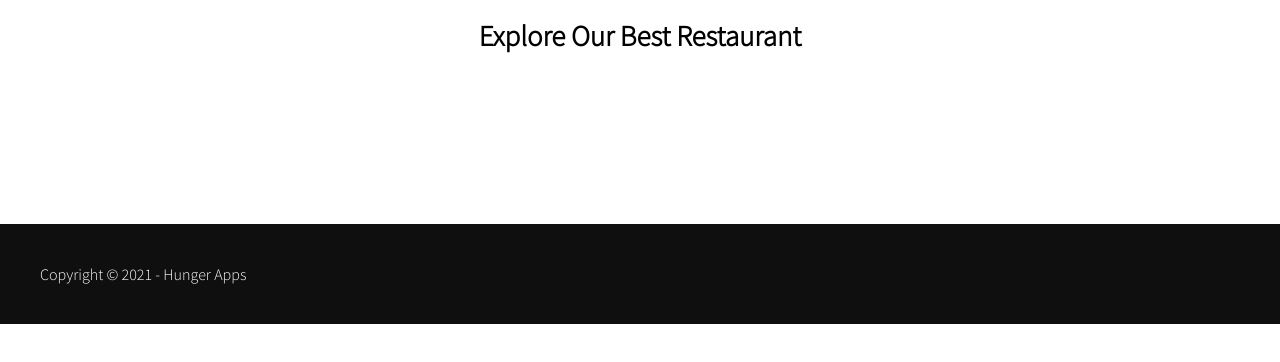
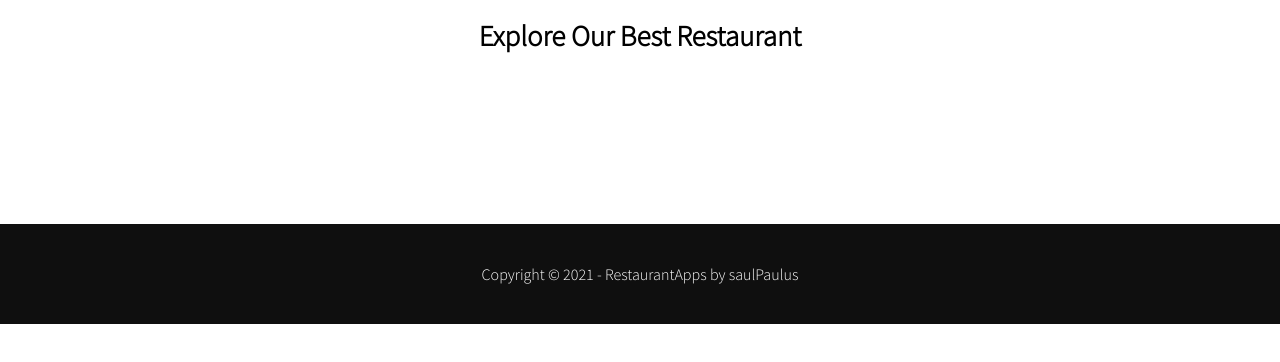
Before and after one commit to saul-paulus/Catalog-Restaurant-V2, a website built with webpack: page src/templates/index.html in a window 1280 px wide. Shown: the part 232-594 px from the top of the page. Built offline with nearby package versions, Linux system fonts and the light colour scheme; no server answers; files whose address does not match are found by name; a web font is replaced by a local one.

```diff
--- a/src/styles/main.css
+++ b/src/styles/main.css
@@ -438,6 +438,7 @@
 
 /* mendesain footer */
 footer {
+    text-align: center;
     margin-top: 100px;
     width: 100%;
     background-color: #0f0f0f;
--- a/src/templates/index.html
+++ b/src/templates/index.html
@@ -35,7 +35,7 @@
     <div id="container-content"></div>
     <!-- Akhir membuat main -->
     <footer>
-        <p>Copyright &copy; 2021 - Hunger Apps</p>
+        <p>Copyright &copy; 2021 - RestaurantApps by saulPaulus</p>
     </footer>
     <!-- AKhir membuat footer -->
 </body>
```
